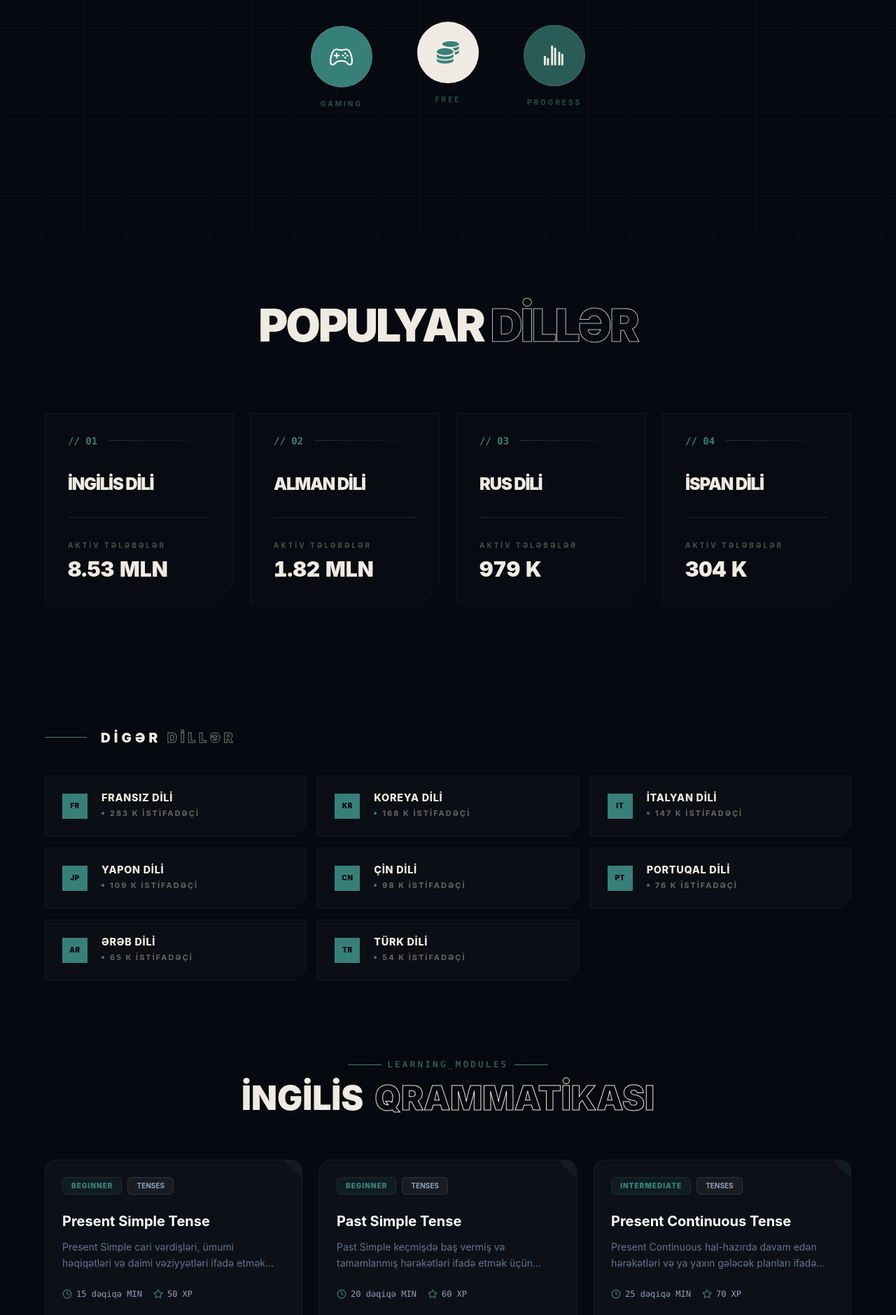
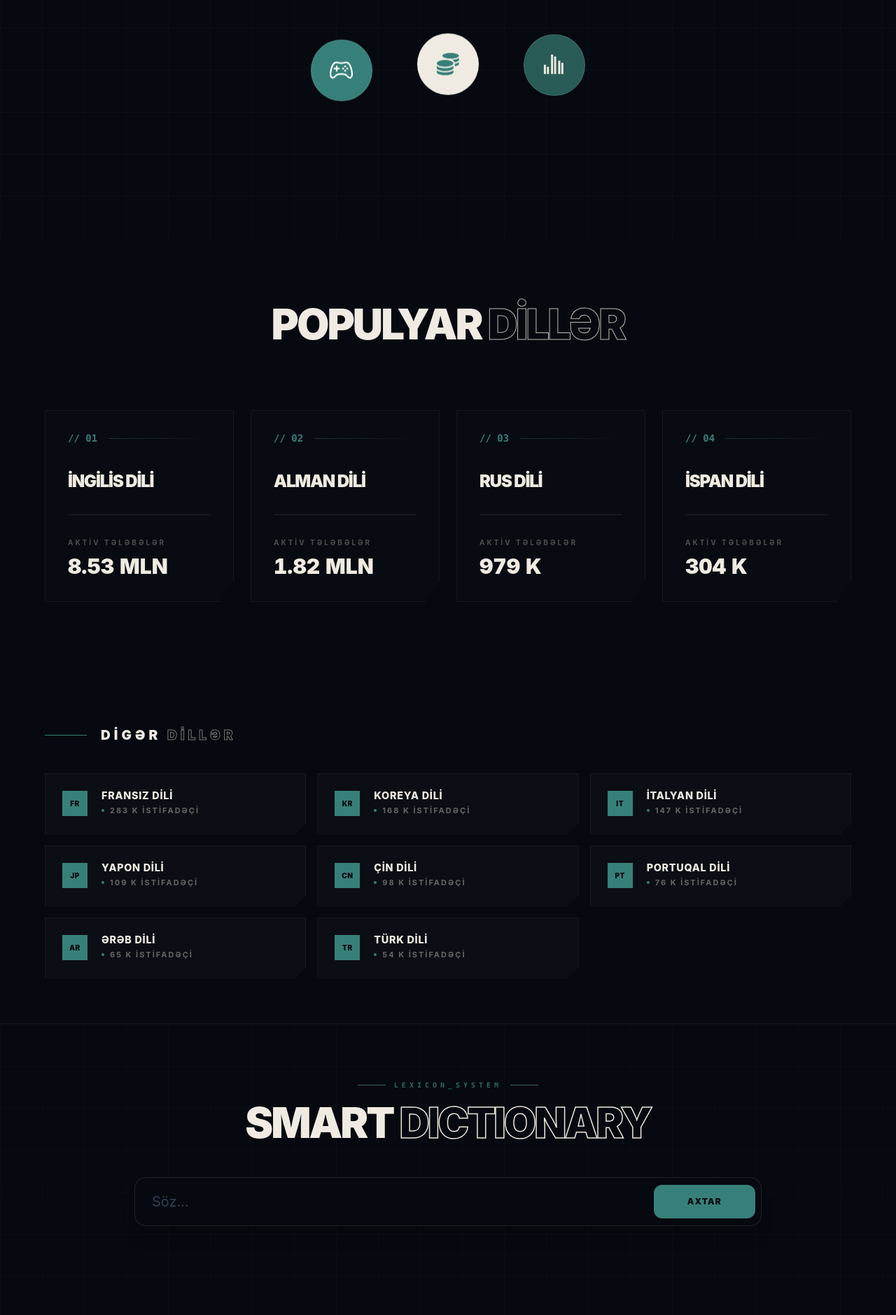
Before and after one commit to DashginAsgarli/next-you-new, a React (Vite) app: page /language in a window 1280 px wide. Shown: the part 460-2339 px from the top of the page at 70% size. Built offline with nearby package versions, Linux system fonts and the light colour scheme.

Commit message:
feat: implement LangDictionary with API integration and responsive UI

```diff
--- a/src/components/language/DailyChallenges.jsx
+++ b/src/components/language/DailyChallenges.jsx
@@ -27,7 +27,7 @@ function DailyChallenges() {
                                 Daily_Protocol
                             </span>
                         </div>
-                        <h3 className="text-3xl md:text-5xl font-black text-[#f0ebe2] uppercase tracking-tighter">
+                        <h3 className="text-4xl md:text-5xl lg:text-6xl font-black text-[#f0ebe2] uppercase tracking-tighter">
                             GÜNDƏLİK <span className="text-transparent" style={{ WebkitTextStroke: '1px #f0ebe2' }}>MÜCADİLƏ</span>
                         </h3>
                     </div>
--- /dev/null
+++ b/src/components/language/LangDictionary.jsx
@@ -0,0 +1,113 @@
+import { useState } from 'react';
+
+function LangDictionary() {
+    const [searchTerm, setSearchTerm] = useState('');
+    const [wordData, setWordData] = useState(null);
+    const [loading, setLoading] = useState(false);
+    const [error, setError] = useState('');
+
+    function searchWord(word) {
+        setLoading(true);
+        setError('');
+        setWordData(null);
+
+        fetch(`https://api.dictionaryapi.dev/api/v2/entries/en/${word}`)
+            .then(response => {
+                if (response.ok) return response.json();
+                throw new Error('Söz tapılmadı');
+            })
+            .then(data => {
+                setWordData(data[0]);
+                setLoading(false);
+            })
+            .catch(err => {
+                setError(err.message);
+                setLoading(false);
+            });
+    }
+
+    const handleSubmit = (e) => {
+        e.preventDefault();
+        if (searchTerm.trim()) searchWord(searchTerm);
+    };
+
+    return (
+        <div className="w-full bg-[#06090f] border-y border-white/5 py-12 md:py-20 px-4 relative overflow-hidden">
+
+            <div className="grid-overlay absolute inset-0 z-0 pointer-events-none" style={{ backgroundImage: `linear-gradient(rgba(255,255,255,0.015) 1px, transparent 1px), linear-gradient(90deg, rgba(255,255,255,0.015) 1px, transparent 1px)`, backgroundSize: '60px 60px' }}></div>
+
+            <div className="relative z-10">
+
+                <div className="text-center mb-12">
+                    <div className="flex items-center justify-center gap-3 mb-4 text-[#378079] opacity-80">
+                        <div className="w-10 h-px bg-current" />
+                        <span className="text-[10px] tracking-[0.5em] font-mono font-black uppercase">Lexicon_System</span>
+                        <div className="w-10 h-px bg-current" />
+                    </div>
+                    <h2 className="text-4xl md:text-5xl lg:text-6xl font-black text-[#f0ebe2] uppercase tracking-tighter leading-none">
+                        SMART <span className="text-transparent" style={{ WebkitTextStroke: '1.5px #f0ebe2' }}>DICTIONARY</span>
+                    </h2>
+                </div>
+
+                <form onSubmit={handleSubmit} className="mb-16 md:max-w-xl lg:max-w-4xl mx-auto">
+                    <div className="flex flex-row items-center gap-2 bg-[#06090f] border border-white/10 p-2 rounded-2xl focus-within:border-[#378079]/50 transition-all duration-300 shadow-xl">
+                        <input className="flex-1 bg-transparent border-none px-4 py-3 text-[#f0ebe2] text-base md:text-xl outline-none placeholder:text-slate-700 min-w-20" type="text" value={searchTerm} onChange={(e) => setSearchTerm(e.target.value)} placeholder="Söz..." />
+                        <button type="submit" className="bg-[#378079] hover:bg-[#45a098] text-[#06090f] px-6 md:px-12 py-3 md:py-4 rounded-xl font-black uppercase text-[10px] md:text-xs tracking-widest transition-all active:scale-95 disabled:opacity-50 whitespace-nowrap" disabled={loading}>
+                            {loading ? '...' : 'Axtar'}
+                        </button>
+                    </div>
+                </form>
+
+                {error && (
+                    <div className="max-w-4xl mx-auto bg-red-500/5 border border-red-500/20 text-red-400 p-4 rounded-xl mb-8 text-center font-bold animate-pulse">
+                        {error}
+                    </div>
+                )}
+
+                {wordData && (
+                    <div className="px-4 md:px-10 lg:px-16 animate-in fade-in slide-in-from-bottom-6 duration-700">
+                        <div className="border-b border-white/10 pb-6 mb-6">
+                            <div className="flex items-baseline gap-4">
+                                <h3 className="text-3xl md:text-5xl font-black text-[#f0ebe2] lowercase tracking-tighter">
+                                    {wordData.word}
+                                </h3>
+                                <span className="text-[#378079] text-xl md:text-3xl italic font-mono opacity-80">
+                                    {wordData.phonetic}
+                                </span>
+                            </div>
+                        </div>
+
+                        <div className="space-y-4">
+                            {wordData.meanings.map((meaning, i) => (
+                                <div key={i} className="bg-[#06090f] border border-white/5 p-3 md:p-6 rounded-2xl border-l-4 border-l-[#378079]">
+                                    <div className="mb-6">
+                                        <span className="bg-[#378079]/10 text-[#378079] px-3 py-1 rounded-lg text-[10px] font-black uppercase tracking-widest border border-[#378079]/20">
+                                            {meaning.partOfSpeech}
+                                        </span>
+                                    </div>
+
+                                    <div className="space-y-3">
+                                        {meaning.definitions.slice(0, 3).map((def, j) => (
+                                            <div key={j} className="bg-white/2 p-5 rounded-xl border border-white/5 group hover:border-white/10 transition-colors">
+                                                <p className="text-[#f0ebe2]/90 text-[12px] md:text-[20px]  mb-2 font-light">
+                                                    {def.definition}
+                                                </p>
+                                                {def.example && (
+                                                    <p className="text-[#378079] italic text-[12px] md:text-[18px] pl-2 border-l-2 border-[#378079]/20 py-1">
+                                                        "{def.example}"
+                                                    </p>
+                                                )}
+                                            </div>
+                                        ))}
+                                    </div>
+                                </div>
+                            ))}
+                        </div>
+                    </div>
+                )}
+            </div>
+        </div>
+    );
+}
+
+export default LangDictionary;
--- a/src/components/language/LangLearn.jsx
+++ b/src/components/language/LangLearn.jsx
@@ -20,7 +20,7 @@ function LangLearn() {
           <span className="text-[#378079] font-mono text-xs tracking-[0.3em] uppercase">Learning_Modules</span>
           <span className="h-px w-12 bg-[#378079]"></span>
         </div>
-        <h2 className="text-3xl sm:text-5xl font-black flex items-center justify-center gap-4 mb-4">
+        <h2 className="text-4xl md:text-5xl lg:text-6xl font-black flex items-center justify-center gap-4 mb-4">
           İNGİLİS <span className="text-transparent" style={{ WebkitTextStroke: '1px #f0ebe2' }}>QRAMMATİKASI</span>
         </h2>
       </div>
--- a/src/components/language/LangTerminal.jsx
+++ b/src/components/language/LangTerminal.jsx
@@ -32,38 +32,24 @@ function LangTerminal() {
                         <div className="lang-circle flex h-22 w-22 items-center justify-center rounded-full border border-white/10 bg-[#378079] text-[2.2rem] text-white transition-[0.3s] max-md:h-16 max-md:w-16">
                             <IoGameControllerOutline />
                         </div>
-                        <span className="circle-label text-[10px] font-bold uppercase tracking-[3px] text-[#378079] opacity-60">
-                            Gaming
-                        </span>
                     </div>
 
                     <div className="wave-item flex animate-[nextWave_2.5s_ease-in-out_infinite] flex-col items-center gap-4 [animation-delay:0.4s]">
                         <div className="lang-circle flex h-22 w-22 items-center justify-center rounded-full border border-white/10 bg-[#f0ebe2] text-[2.2rem] text-[#378079] transition-[0.3s] max-md:h-16 max-md:w-16">
                             <FaCoins size="0.9em" />
                         </div>
-                        <span className="circle-label text-[10px] font-bold uppercase tracking-[3px] text-[#378079] opacity-60">
-                            Free
-                        </span>
                     </div>
 
                     <div className="wave-item flex animate-[nextWave_2.5s_ease-in-out_infinite] flex-col items-center gap-4 [animation-delay:0.8s]">
                         <div className="lang-circle flex h-22 w-22 items-center justify-center rounded-full border border-white/10 bg-[#2a5c57] text-[2.2rem] text-[#f0ebe2] transition-[0.3s] max-md:h-16 max-md:w-16">
                             <RiBarChartGroupedFill />
                         </div>
-                        <span className="circle-label text-[10px] font-bold uppercase tracking-[3px] text-[#378079] opacity-60">
-                            Progress
-                        </span>
                     </div>
 
                 </div>
             </section>
 
-            <style>{`
-        @keyframes nextWave {
-          0%, 100% { transform: translateY(0); }
-          50% { transform: translateY(-1.5rem); }
-        }
-      `}</style>
+            <style>{` @keyframes nextWave {0%, 100% { transform: translateY(0); }50% { transform: translateY(-1.5rem); }  }`}</style>
         </div>
     );
 }
--- a/src/components/language/PopularLanguages.jsx
+++ b/src/components/language/PopularLanguages.jsx
@@ -16,7 +16,7 @@ function PopularLanguages() {
         <section className="bg-[#06090f] py-24 px-6 md:px-10 lg:px-16 text-[#f0ebe2]  font-sans selection:bg-[#378079]/30 overflow-x-hidden">
 
             <div className="text-center mb-20">
-                <h2 className="text-[clamp(2.5rem,6vw,4rem)] font-black tracking-[-3px] m-0 uppercase leading-[0.9]">
+                <h2 className="text-4xl md:text-5xl lg:text-6xl font-black tracking-[-3px] m-0 uppercase leading-[0.9]">
                     POPULYAR <span className="text-transparent [-webkit-text-stroke:1px_rgba(240,235,226,0.8)]">DİLLƏR</span>
                 </h2>
             </div>
--- a/src/pages/LanguagePage.jsx
+++ b/src/pages/LanguagePage.jsx
@@ -4,6 +4,7 @@ import PopularLanguages from '../components/language/PopularLanguages'
 import OtherLanguagesList from '../components/language/OtherLanguagesList'
 import LangLearn from '../components/language/LangLearn'
 import DailyChallenges from '../components/language/DailyChallenges'
+import LangDictionary from '../components/language/LangDictionary'
 
 
 function LanguagePage() {
@@ -12,6 +13,7 @@ function LanguagePage() {
             <LangTerminal />
             <PopularLanguages />
             <OtherLanguagesList />
+            <LangDictionary />
             <LangLearn />
             <DailyChallenges />
 
```
